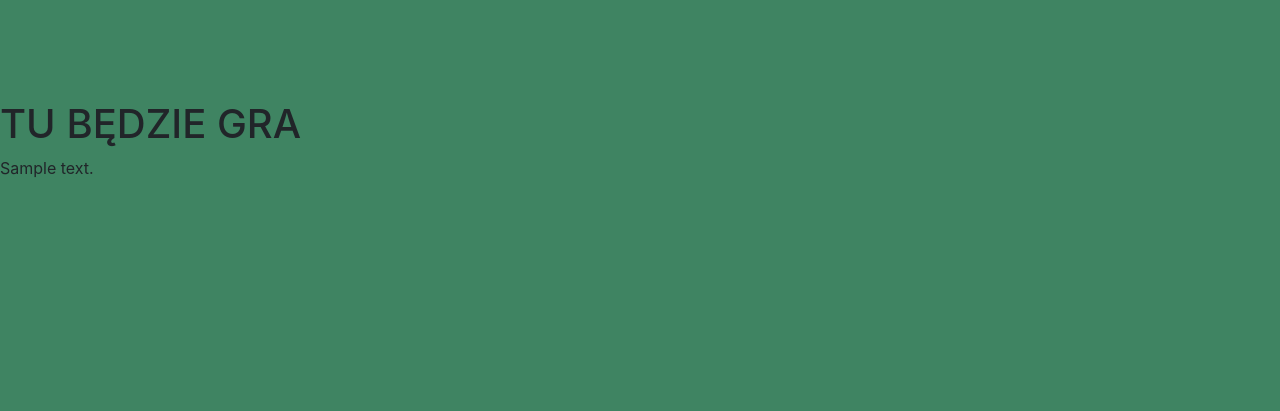
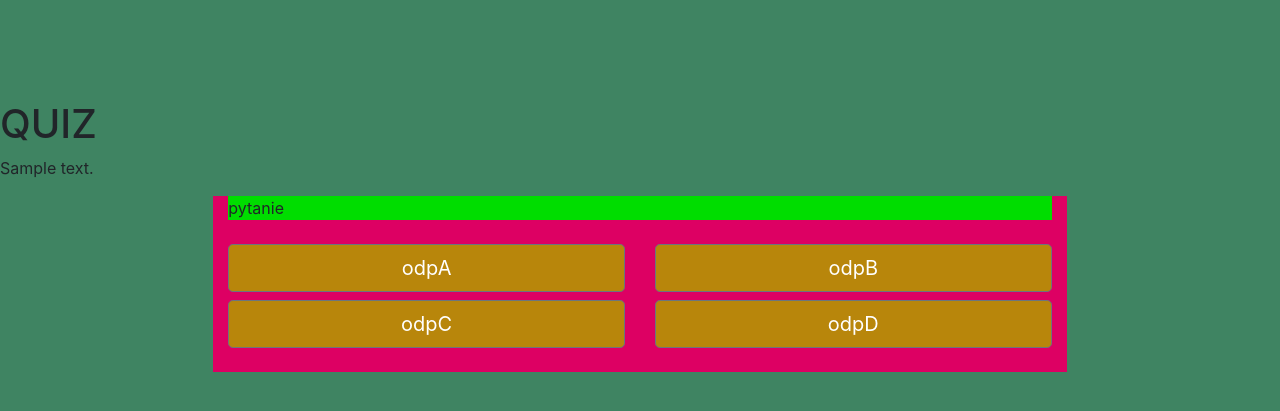
Before and after one commit to nankiewiczka/PubQuiz, a PHP site: template views/GameController/game.php in a window 1280 px wide. Shown: the top 411 px of the page. Run offline with PHP 8.4, Linux system fonts and the light colour scheme; the template is opened without the code that fills it: most values are stand-ins (such as "Sample title", 1, 10 or a date in 2020); some libraries are stand-ins or nearby versions.

Commit message:
first layout for game

```diff
--- a/public/css/style.css
+++ b/public/css/style.css
@@ -15,3 +15,18 @@ body {
 #addTeamDiv {
     display : none;
 }
+
+.gameDiv {
+    background-color: #dd0063;
+    margin-top: 10px;
+}
+
+.question {
+    background-color: #00dd00;
+
+}
+
+.answerButton {
+    background-color: darkgoldenrod;
+
+}
--- a/views/GameController/game.php
+++ b/views/GameController/game.php
@@ -5,12 +5,12 @@
 
 <body>
 
-<h1>TU BĘDZIE GRA</h1>
+<h1>QUIZ</h1>
+
 <p>
     <?= $text ?>
 </p>
-
-
+<?php include(dirname(__DIR__).'/game.php'); ?>
 
 </body>
 </html>
--- /dev/null
+++ b/views/game.php
@@ -0,0 +1,25 @@
+<?php
+
+$answerA = "odpA";
+$answerB = "odpB";
+$answerC = "odpC";
+$answerD = "odpD";
+
+echo "
+<div class ='col-md-8 col-sm-8 offset-sm-2 gameDiv'>
+<div id='question' class='question'>pytanie</div>
+<br>
+  <div class ='row'>
+    <div class ='col-md-6 col-sm-6'>
+        <button type=\"button\" class=\" answerButton btn btn-secondary btn-lg btn-block\">$answerA</button>
+        <button type=\"button\" class=\"answerButton btn btn-secondary btn-lg btn-block\">$answerC</button>
+    </div>
+    <div class ='col-md-6 col-sm-6'>
+         <button type=\"button\" class=\" answerButton btn btn-secondary btn-lg btn-block\">$answerB</button>
+        <button type=\"button\" class=\"answerButton btn btn-secondary btn-lg btn-block\">$answerD</button>
+     </div>
+  </div>
+  <br>
+</div>
+"
+;
```
